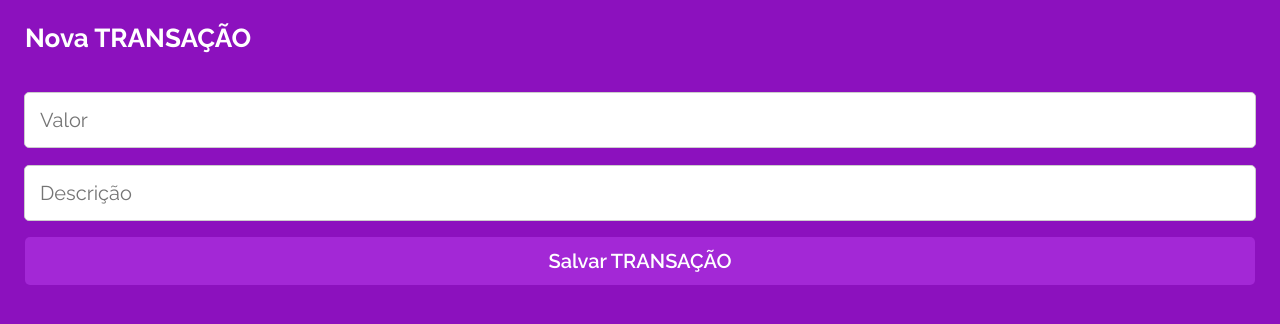
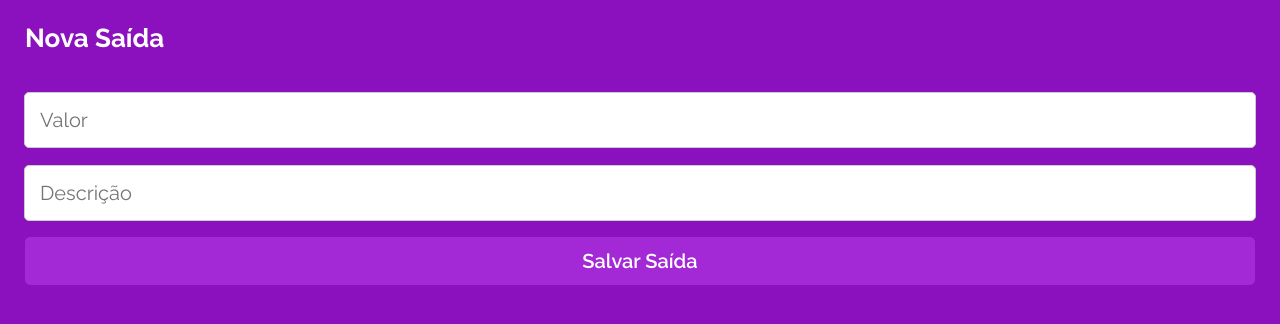
Before and after one commit to luuizfernando/react-mywallet, a React (Create React App) app: page /nova-transacao/1 in a window 1280 px wide. Shown: the top 324 px of the page. Built offline with nearby package versions, Linux system fonts and the light colour scheme; sample sign-in values are in the browser's storage; a web font is replaced by a local one.

Commit message:
Personalizacao transacoes

```diff
--- a/src/App.jsx
+++ b/src/App.jsx
@@ -1,11 +1,11 @@
-import { BrowserRouter, Routes, Route } from "react-router-dom"
-import styled from "styled-components"
-import HomePage from "./pages/HomePage"
-import SignInPage from "./pages/SignInPage"
-import SignUpPage from "./pages/SignUpPage"
-import TransactionsPage from "./pages/TransactionPage"
-import AuthContext from "./contexts/AuthContext"
-import { useState } from "react"
+import { BrowserRouter, Routes, Route } from "react-router-dom";
+import styled from "styled-components";
+import HomePage from "./pages/HomePage";
+import SignInPage from "./pages/SignInPage";
+import SignUpPage from "./pages/SignUpPage";
+import AuthContext from "./contexts/AuthContext";
+import { useState } from "react";
+import AddTransactionsPage from "./pages/AddTransactionPage";
 
 export default function App() {
   const [token, setToken] = useState(localStorage.getItem("token"));
@@ -19,7 +19,7 @@ export default function App() {
             <Route path="/" element={<SignInPage />} />
             <Route path="/cadastro" element={<SignUpPage />} />
             <Route path="/home" element={<HomePage />} />
-            <Route path="/nova-transacao/:tipo" element={<TransactionsPage />} />
+            <Route path="/nova-transacao/:tipo" element={<AddTransactionsPage />} />
           </Routes>
         </BrowserRouter>
       </AuthContext.Provider>
--- /dev/null
+++ b/src/pages/AddTransactionPage.jsx
@@ -0,0 +1,43 @@
+import styled from "styled-components"
+import { useQuickOut } from "../hooks/useQuickOut"
+import { useParams } from "react-router-dom";
+import useForm from "../hooks/useForm"
+import { useAddTransaction } from "../services/transactions";
+
+export default function AddTransactionsPage() {
+  const { form, handleForm } = useForm({ description: "", value: "" })
+  const { tipo } = useParams();
+  const typeText = tipo === "entrada" ? "Entrada" : "Saída";
+  const addTransaction = useAddTransaction();
+  useQuickOut();
+
+  function submitForm(e) {
+    e.preventDefault();
+    const body = { ...form, tipo: tipo === "entrada" ? "entrada" : "saida" };
+    addTransaction(body);
+  }
+
+  return (
+    <TransactionsContainer>
+      <h1>Nova {typeText}</h1>
+      <form onSubmit={submitForm}>
+        <input required type="number" placeholder="Valor" name="value" value={form.value} onChange={handleForm} />
+        <input required placeholder="Descrição" name="description" value={form.description} onChange={handleForm} />
+        <button type="submit">Salvar {typeText}</button>
+      </form>
+    </TransactionsContainer>
+  )
+}
+
+const TransactionsContainer = styled.main`
+  height: calc(100vh - 50px);
+  display: flex;
+  flex-direction: column;
+  align-items: center;
+  justify-content: flex-start;
+
+  h1 {
+    align-self: flex-start;
+    margin-bottom: 40px;
+  }
+`
--- a/src/pages/HomePage.jsx
+++ b/src/pages/HomePage.jsx
@@ -7,12 +7,21 @@ import AuthContext from "../contexts/AuthContext";
 import { useLogout } from "../services/auth";
 import TransactionItem from "../components/TransactionItem";
 import { useGetTransactions } from "../services/transactions";
+import { Navigate } from "react-router-dom";
 
 export default function HomePage() {
   const { userName } = useContext(AuthContext);
+  const navigate = Navigate();
   const logout = useLogout();
   const transactions = useGetTransactions();
   useQuickOut();
+
+  function calcBalance() {
+    const sum = transactions.reduce((acc, cur) => cur.type === "entrada" ? acc + cur.value : acc - cur.value, 0);
+    return sum.toFixed(2);
+  }
+  const balance = transactions && calcBalance();
+
   return (
     <HomeContainer>
       <Header>
@@ -27,17 +36,17 @@ export default function HomePage() {
 
         <article>
           <strong>Saldo</strong>
-          <Value color={"positivo"}>2880,00</Value>
+          <Value color={balance > 0 ? "positivo" : "negativo"}>{balance.toString().replace(".", ",")}</Value>
         </article>
       </TransactionsContainer>
 
 
       <ButtonsContainer>
-        <button>
+        <button onClick={() => navigate("/nova-transacao/entrada")}>
           <AiOutlinePlusCircle />
           <p>Nova <br /> entrada</p>
         </button>
-        <button>
+        <button onClick={() => navigate("/nova-transacao/saida")}>
           <AiOutlineMinusCircle />
           <p>Nova <br />saída</p>
         </button>
--- a/src/pages/TransactionPage.jsx
+++ /dev/null
@@ -1,31 +0,0 @@
-import styled from "styled-components"
-import { useQuickOut } from "../hooks/useQuickOut"
-
-export default function TransactionsPage() {
-
-  useQuickOut();
-
-  return (
-    <TransactionsContainer>
-      <h1>Nova TRANSAÇÃO</h1>
-      <form>
-        <input placeholder="Valor" type="text" />
-        <input placeholder="Descrição" type="text" />
-        <button>Salvar TRANSAÇÃO</button>
-      </form>
-    </TransactionsContainer>
-  )
-}
-
-const TransactionsContainer = styled.main`
-  height: calc(100vh - 50px);
-  display: flex;
-  flex-direction: column;
-  align-items: center;
-  justify-content: flex-start;
-
-  h1 {
-    align-self: flex-start;
-    margin-bottom: 40px;
-  }
-`
--- a/src/services/transactions.js
+++ b/src/services/transactions.js
@@ -3,6 +3,7 @@ import { useContext } from "react";
 import { useState } from "react";
 import AuthContext from "../contexts/AuthContext";
 import axios from "axios";
+import { useNavigate } from "react-router-dom";
 
 export function useGetTransactions() {
     const [transactions, setTransactions] = useState([]);
@@ -16,3 +17,15 @@ export function useGetTransactions() {
 
     return transactions;
 }
+
+export function useAddTransaction() {
+    const { token } = useContext(AuthContext);
+    const config = { headers: { Authorization: `Bearer: ${token}` } };
+    const navigate = useNavigate();
+
+    return (body) => {
+        axios.post(`${process.env.REACT_APP_API_URL}/transactions`, body, config)
+            .then(res => navigate("/home"))
+            .catch(err => alert(err.response.data));
+    }
+}
```
